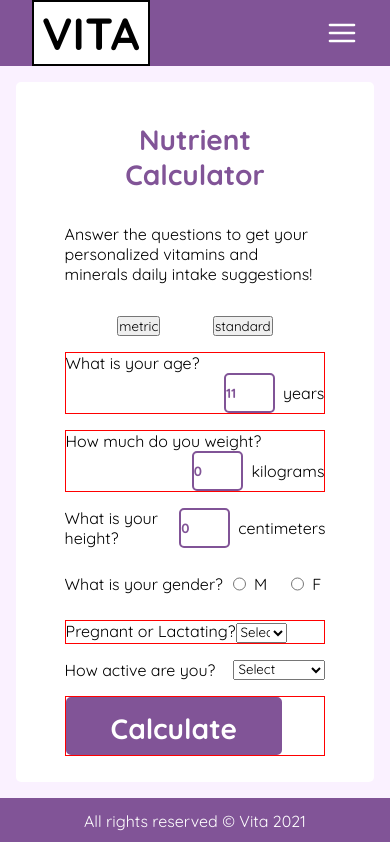
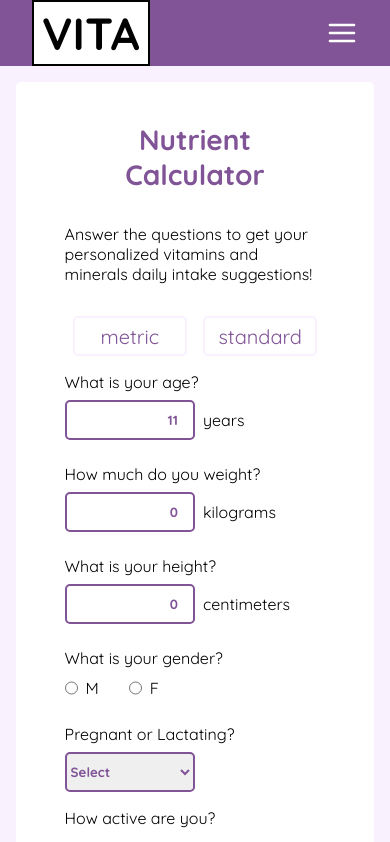
Before and after one commit to stsiqueira/Vita---Front-end, a React (Create React App) app: page /NutrientCalculator/Start in a window 390 px wide. Shown: the top 842 px of the page. Built offline with nearby package versions, Linux system fonts and the light colour scheme.

Commit message:
Style calculator page(Mobile) #57
Style calculator page(Mobile) #57

```diff
--- a/sass/NutrientCalculator/_nutrientcalculator.scss
+++ b/sass/NutrientCalculator/_nutrientcalculator.scss
@@ -18,6 +18,9 @@
         display: flex;
         flex-flow: column;
         gap: 1rem;
+        input{
+            text-align: right;
+        }
     }
 
     .child-wrapper {
@@ -50,6 +53,11 @@
         .metric-wrapper {
             display: flex;
             justify-content: space-evenly;
+            gap: 1rem;
+            padding: 0 .5rem;
+            .unit-button{
+                flex: 1 0 40%;
+            }
         }
 
         .nutrient-calculator-height-wrapper {
@@ -68,15 +76,14 @@
         }
 
         .nutrient-calculator-select-wrapper {
-            display: flex;
-            flex-flow: row nowrap;
-            justify-content: space-between;
+            display: block;
             align-items: center;
 
             .gender-options-wrapper {
                 display: grid;
                 grid-template-columns: 1fr 1fr;
                 gap: 1.5rem;
+                width: 40%;
 
                 .gender-options {
                     display: flex;
@@ -87,26 +94,59 @@
         }
 
         .preg-lact-wrapper {
+            display: flex;
+            flex-flow: column;
             select {
-                width: 20%;
+                width: 50%;
+                border: 2px solid $primary-color;
+                border-radius: 5px;
+                height: 40px;
+                color: $primary-color;
+                font-weight: bold;
+                margin-top: .5rem;
             }
         }
         .nutrient-calculator-input-wrapper{
-            border: 1px solid red;
+            .input-unit-wrapper{
+                display: flex;
+                justify-content: flex-start;
+                padding: .5rem 0;
+                input{
+                    width:50%
+                }
+            }
             .input-submit{
                 margin: auto;
             }
+        }
+        .nutrient-calculator-height-wrapper{
+
+            display: block;
+            .height-input-wrapper{
+                display: flex;
+                justify-content: flex-start;
+                padding: .5rem 0;
+                input{
+                    width:50%
+                }
+            }
+
         }
 
     }
 
     .nutrient-calculator-activity-wrapper {
         display: flex;
-        flex-flow: row nowrap;
+        flex-flow: column nowrap;
         gap: .5rem;
-        justify-content: space-between;
-        input {
-            width: 20%;
+        select {
+            width: 50%;
+            border: 2px solid $primary-color;
+            border-radius: 5px;
+            height: 40px;
+            color: $primary-color;
+            font-weight: bold;
+            margin-top: .5rem;
         }
     }
 
--- a/sass/_basicComponents.scss
+++ b/sass/_basicComponents.scss
@@ -92,3 +92,11 @@ p{
     justify-content: center;
     background: $primary-color-shade;
 }
+.unit-button{
+    background: #fff;
+    border-radius: 5px;
+    border: 2px solid $primary-color-shade;
+    height: 40px;
+    font-size: 20px;
+    color: $primary-color;
+}
--- a/src/components/Calculator.js
+++ b/src/components/Calculator.js
@@ -129,7 +129,7 @@ const NutrientForm = () => {
 
                         <div className="nutrient-calculator-height-wrapper" id="height-standard">
                             <p>What is your height?</p>
-                            <div className="height-input-wrapper">
+                            <div className="height-input-wrapper ">
                                 {
                                     metric === "standard" ?
                                     <>
```
